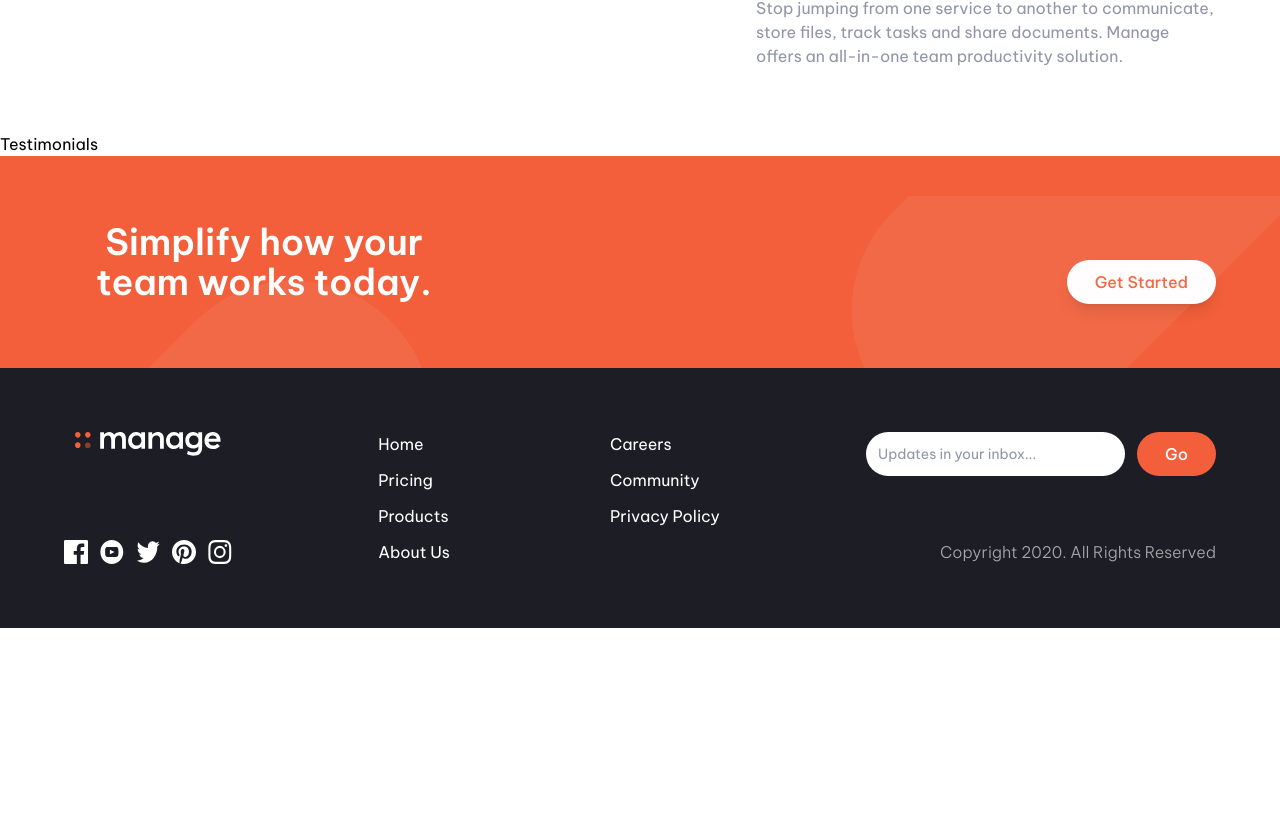
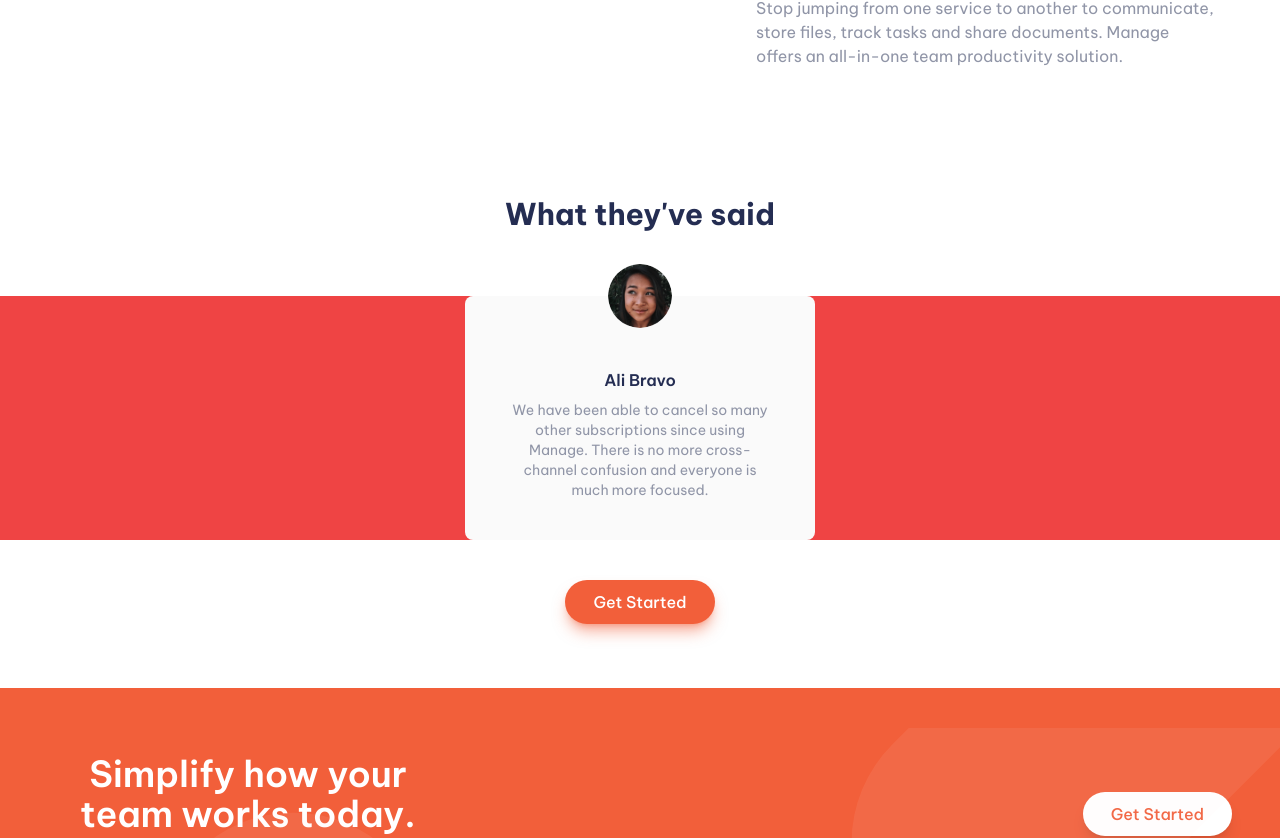
Before and after one commit to jesutobiDev/manage-landing-page, a React (Vite) app: page / in a window 1280 px wide. Shown: the part 1299-2137 px from the top of the page. Before the commit the page ends 1927 px from the top, so only its background shows below. Built offline with nearby package versions, Linux system fonts and the light colour scheme.

Commit message:
additions

```diff
--- a/package.json
+++ b/package.json
@@ -10,18 +10,18 @@
     "preview": "vite preview"
   },
   "dependencies": {
-    "@splidejs/react-splide": "^0.7.12",
-    "@splidejs/splide-extension-auto-scroll": "^0.5.3",
-    "framer-motion": "^11.11.9",
     "react": "^18.3.1",
     "react-dom": "^18.3.1",
     "react-router-dom": "^6.27.0",
+    "react-slick": "^0.30.2",
+    "slick-carousel": "^1.8.1",
     "swiper": "^11.1.14"
   },
   "devDependencies": {
     "@eslint/js": "^9.12.0",
     "@types/react": "^18.3.10",
     "@types/react-dom": "^18.3.0",
+    "@types/react-slick": "^0.23.13",
     "@vitejs/plugin-react": "^4.3.2",
     "autoprefixer": "^10.4.20",
     "eslint": "^9.12.0",
--- a/src/App.css
+++ b/src/App.css
@@ -21,3 +21,24 @@
 body{
   font-family: "Be Vietnam Pro", serif;
 }
+
+
+.custom-pagination {
+  display: flex;
+  gap: 8px;
+  justify-content: center;
+}
+
+.custom-pagination .swiper-pagination-bullet {
+  width: 10px;
+  height: 10px;
+  background-color: white;
+  border: 1px solid #f25f3a;
+  opacity: 0.7;
+  transition: background-color 0.3s;
+}
+
+.custom-pagination .swiper-pagination-bullet-active {
+  background-color: #f25f3a;
+  opacity: 1;
+}
--- a/src/components/Features.tsx
+++ b/src/components/Features.tsx
@@ -1,4 +1,4 @@
-import React, { FC } from "react";
+import { FC } from "react";
 
 interface Feature {
   name: string;
@@ -25,8 +25,8 @@ const featuresData: Feature[] = [
 
 const Features: FC = () => {
   return (
-    <section className="flex flex-col lg:flex-row gap-10 lg:p-16 text-center lg:text-left">
-      <div className="flex-1 space-y-5 p-5 lg:p-0">
+    <section className="flex flex-col md:flex-row gap-10 md:p-16 text-center md:text-left">
+      <div className="flex-1 space-y-5 p-5 md:p-0">
         <p className="text-3xl text-dark-blue font-bold max-w-[450px]">
           What&apos;s different about Manage?
         </p>
@@ -36,16 +36,16 @@ const Features: FC = () => {
           teams.
         </p>
       </div>
-      <div className="flex-1 flex flex-col space-y-10 pl-5 lg:p-0">
+      <div className="flex-1 flex flex-col space-y-10 pl-5 md:p-0">
         {featuresData.map((feature, index) => (
           <div key={index} className="space-y-2 text-left">
-            <div className="flex items-center space-x-4 bg-bright-red/10 lg:bg-transparent rounded-l-full overflow-hidden lg:overflow-auto">
+            <div className="flex items-center space-x-4 bg-bright-red/10 md:bg-transparent rounded-l-full overflow-hidden md:overflow-auto">
               <p className="bg-bright-red text-white rounded-full px-7 py-[10px] font-medium w-fit h-fit">
                 0{index + 1}
               </p>
               <p className="text-dark-blue font-semibold">{feature.name}</p>
             </div>
-            <p className="text-dark-grayish-blue lg:ml-24">{feature.description}</p>
+            <p className="text-dark-grayish-blue md:ml-24">{feature.description}</p>
           </div>
         ))}
       </div>
--- a/src/components/Footer.tsx
+++ b/src/components/Footer.tsx
@@ -1,4 +1,4 @@
-import React, { FC } from "react";
+import { FC } from "react";
 import { Link } from "react-router-dom";
 import Logo from "../images/footer-logo.svg";
 import facebook from "../images/icon-facebook.svg";
--- a/src/components/Header.tsx
+++ b/src/components/Header.tsx
@@ -1,4 +1,4 @@
-import React, { FC } from "react";
+import { FC } from "react";
 import Logo from "../images/logo.svg";
 import { Link } from "react-router-dom";
 
--- a/src/components/Hero.tsx
+++ b/src/components/Hero.tsx
@@ -1,16 +1,15 @@
-import React, { FC } from 'react'
+import { FC } from 'react'
 import illustration from "../images/illustration-intro.svg"
 
-const Hero : FC = () => {
+const Hero: FC = () => {
   return (
-    <section className='p-5 lg:p-16 flex flex-col-reverse lg:flex-row gap-10'>
-        <div className='flex-1 space-y-5  text-center lg:text-left'>
+    <section className='p-5 lg:p-16 flex flex-col-reverse md:flex-col lg:flex-row gap-10'>
+        <div className='flex-1 space-y-5 text-center lg:text-left'>
             <h1 className='text-5xl font-bold text-dark-blue lg:max-w-[420px]'>Bring everyone together to build better products.</h1>
             <p className='lg:max-w-[350px] text-dark-grayish-blue text-lg'>Manage makes it simple for software teams to plan day-to-day tasks while keeping the larger team goals in view.</p>
             <button className='button-primary'>Get Started</button>
         </div>
-        <div className='
-        flex-1 h-auto w-auto'>
+        <div className='flex-1 h-auto w-full flex items-center justify-center'>
             <img src={illustration} alt="desktop-illustration" className='' />
         </div>
     </section>
--- a/src/components/Simplify.tsx
+++ b/src/components/Simplify.tsx
@@ -1,11 +1,11 @@
-import React, { FC } from 'react'
+import { FC } from 'react'
 import { Link } from 'react-router-dom'
 import patternDesktop from "../images/bg-simplify-section-desktop.svg"
 import patternMobile from "../images/bg-simplify-section-mobile.svg"
 
 const Simplify : FC = () => {
   return (
-    <section className='bg-bright-red px-5 lg:px-16 flex-col lg:flex-row space-y-10 text-center flex justify-between py-16 items-center relative'>
+    <section className='bg-bright-red px-5 md:px-12 flex-col md:flex-row space-y-10 text-center flex justify-between py-16 items-center relative'>
         <p className='text-4xl text-white font-semibold max-w-[400px]'>Simplify how your team works today.</p>
         <Link to="/" className="button-secondary">Get Started</Link>
         <div className='absolute top-0 left-0 inset-0 overflow-hidden'>
--- a/src/components/Testimonials.tsx
+++ b/src/components/Testimonials.tsx
@@ -1,87 +1,85 @@
-import React from 'react'
-import { Splide, SplideSlide } from '@splidejs/react-splide';
+import { FC } from "react";
+import { Swiper, SwiperSlide } from "swiper/react";
+import "swiper/css";
+import "swiper/css/pagination";
+import "swiper/css/autoplay";
+import anisha from "../images/avatar-anisha.png";
+import ali from "../images/avatar-ali.png";
+import richard from "../images/avatar-richard.png";
+import shanai from "../images/avatar-shanai.png";
+import { Link } from "react-router-dom";
+import { Autoplay, Pagination } from "swiper/modules";
 
-const Testimonials = () => {
-  return (
-    <div>Testimonials</div>
-  )
+interface Testimonial {
+  name: string;
+  text: string;
+  image: string;
 }
 
-export default Testimonials
-// import React, { FC } from 'react';
-// import { Splide, SplideSlide } from '@splidejs/react-splide';
-// import '@splidejs/splide/dist/css/splide.min.css';
-// import anisha from "../images/avatar-anisha.png";
-// import ali from "../images/avatar-ali.png";
-// import richard from "../images/avatar-richard.png";
-// import shanai from "../images/avatar-shanai.png";
-// import { Link } from 'react-router-dom';
+const testimonialsData: Testimonial[] = [
+  {
+    name: "Anisha Li",
+    text: "Manage has supercharged our team’s workflow. The ability to maintain visibility on larger milestones at all times keeps everyone motivated.",
+    image: anisha,
+  },
+  {
+    name: "Ali Bravo",
+    text: "We have been able to cancel so many other subscriptions since using Manage. There is no more cross-channel confusion and everyone is much more focused.",
+    image: ali,
+  },
+  {
+    name: "Richard Watts",
+    text: "Manage allows us to provide structure and process. It keeps us organized and focused. I can’t stop recommending them to everyone I talk to!",
+    image: richard,
+  },
+  {
+    name: "Shanai Gough",
+    text: "Their software allows us to track, manage and collaborate on our projects from anywhere. It keeps the whole team in-sync without being intrusive.",
+    image: shanai,
+  },
+];
 
-// interface Testimonial {
-//   name: string;
-//   text: string;
-//   image: string;
-// }
+const TestimonialElement: FC<Testimonial> = ({ name, text, image }) => {
+  return (
+    <div className="bg-very-light-gray w-11/12 md:w-[350px] h-auto p-10 relative overflow-visible rounded-lg">
+      <img
+        src={image}
+        alt={`${name}'s testimonial`}
+        className="w-16 h-16 rounded-full absolute -top-8 left-0 right-0 mx-auto object-cover"
+      />
+      <div className="flex flex-col items-center text-center gap-2 pt-8">
+        <p className="font-semibold text-dark-blue">{name}</p>
+        <p className="text-sm text-dark-grayish-blue">{text}</p>
+      </div>
+    </div>
+  );
+};
 
-// const testimonialsData: Testimonial[] = [
-//   {
-//     name: 'Anisha Li',
-//     text: 'Manage has supercharged our team’s workflow. The ability to maintain visibility on larger milestones at all times keeps everyone motivated.',
-//     image: anisha,
-//   },
-//   {
-//     name: 'Ali Bravo',
-//     text: 'We have been able to cancel so many other subscriptions since using Manage. There is no more cross-channel confusion and everyone is much more focused.',
-//     image: ali,
-//   },
-//   {
-//     name: 'Richard Watts',
-//     text: 'Manage allows us to provide structure and process. It keeps us organized and focused. I can’t stop recommending them to everyone I talk to!',
-//     image: richard,
-//   },
-//   {
-//     name: 'Shanai Gough',
-//     text: 'Their software allows us to track, manage and collaborate on our projects from anywhere. It keeps the whole team in-sync without being intrusive.',
-//     image: shanai,
-//   }
-// ];
+const Testimonials: FC = () => {
+  return (
+    <section className="py-16 flex flex-col space-y-10 items-center">
+      <p className="text-3xl text-dark-blue font-bold mb-6">What they&apos;ve said</p>
+      <Swiper
+        modules={[Autoplay, Pagination]}
+        spaceBetween={20}
+        slidesPerView="auto"
+        loop={true}
+        autoplay={{ delay: 5000, disableOnInteraction: false }}
+        pagination={{ el: ".custom-pagination", clickable: true }}
+        className="w-full flex justify-center overflow-visible bg-red-500"
+      >
+        {testimonialsData.map((testimonial, index) => (
+          <SwiperSlide key={index} className="flex justify-center">
+            <TestimonialElement {...testimonial} />
+          </SwiperSlide>
+        ))}
+      </Swiper>
+      <div className="custom-pagination mt-4 lg:hidden"></div>
+      <Link to="/" className="button-primary">
+        Get Started
+      </Link>
+    </section>
+  );
+};
 
-// const TestimonialElement: FC<Testimonial> = ({ name, text, image }) => {
-//   return (
-//     <div className="bg-very-light-gray w-[400px] h-44 relative p-10">
-//       <img src={image} alt={`${name}'s testimonial`} className="w-16 h-16 rounded-full absolute -top-8 left-0 right-0 mx-auto" />
-//       <div className='flex items-center flex-col text-center justify-center gap-2'>
-//         <p className="font-semibold text-dark-blue">{name}</p>
-//         <p className="text-sm text-dark-grayish-blue">{text}</p>
-//       </div>
-//     </div>
-//   );
-// };
-
-// const Testimonials: FC = () => {
-//   return (
-//     <section className="py-16 flex flex-col space-y-10 items-center">
-//       <p className="text-3xl text-dark-blue font-bold mb-6">What they&apos;ve said</p>
-//       <Splide
-//         options={{
-//           type: 'loop',
-//           perPage: 2,
-//           gap: '1rem',
-//           autoplay: true,
-//           interval: 5000,
-//           pauseOnHover: true,
-//         }}
-//         className="w-full max-w-3xl"
-//       >
-//         {testimonialsData.map((testimonial, index) => (
-//           <SplideSlide key={index}>
-//             <TestimonialElement {...testimonial} />
-//           </SplideSlide>
-//         ))}
-//       </Splide>
-//       <Link to="/" className='button-primary'>Get Started</Link>
-//     </section>
-//   );
-// };
-
-// export default Testimonials;
+export default Testimonials;
```
Also changed, not shown: eslint.config.js (+5 -7 lines), 1 other file (tests, documents, lock files or other folders).
